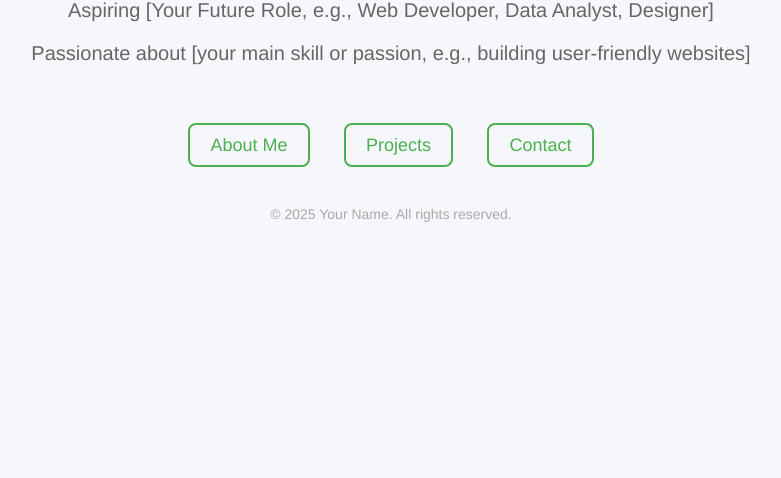
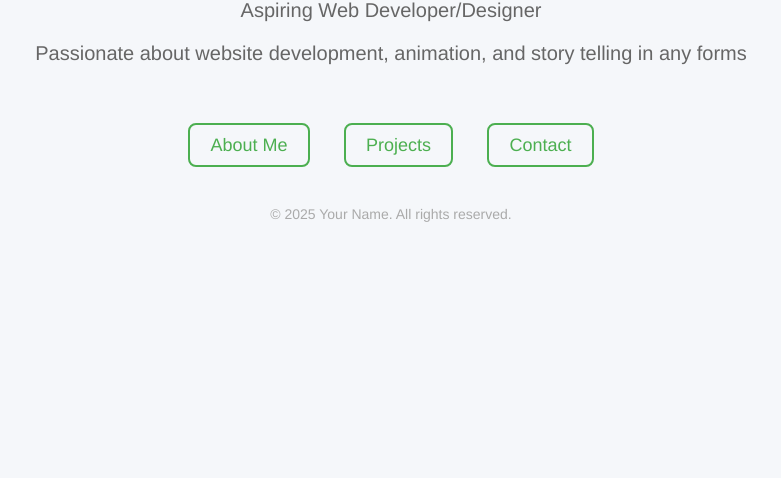
Before and after one commit to xx-777/testpage, a plain HTML site: page index.html in a window 1280 px wide. Shown: the part 322-800 px from the top of the page, without its empty margins (249-1030 px from the left). Drawn offline with Linux system fonts and the light colour scheme.

Commit message:
Update index.html

```diff
--- a/index.html
+++ b/index.html
@@ -3,7 +3,7 @@
 <head>
   <meta charset="UTF-8">
   <meta name="viewport" content="width=device-width, initial-scale=1">
-  <title>Your Name | Personal Website</title>
+  <title> Lily Tan | Personal Website</title>
   <style>
     body {
       font-family: 'Helvetica Neue', sans-serif;
@@ -58,8 +58,8 @@
 
   <header>
     <h1>Your Name</h1>
-    <p>Aspiring [Your Future Role, e.g., Web Developer, Data Analyst, Designer]</p>
-    <p>Passionate about [your main skill or passion, e.g., building user-friendly websites]</p>
+    <p>Aspiring Web Developer/Designer </p>
+    <p>Passionate about website development, animation, and story telling in any forms</p>
   </header>
 
   <nav>
```
